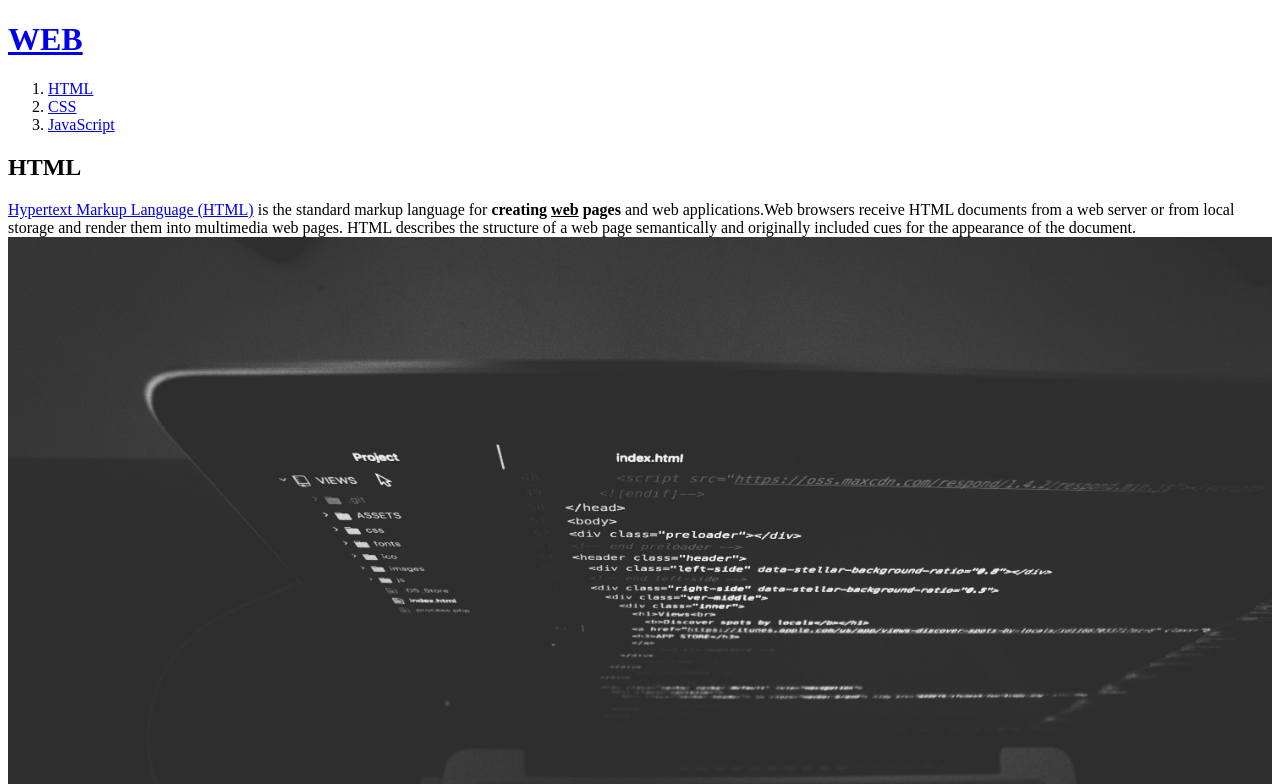
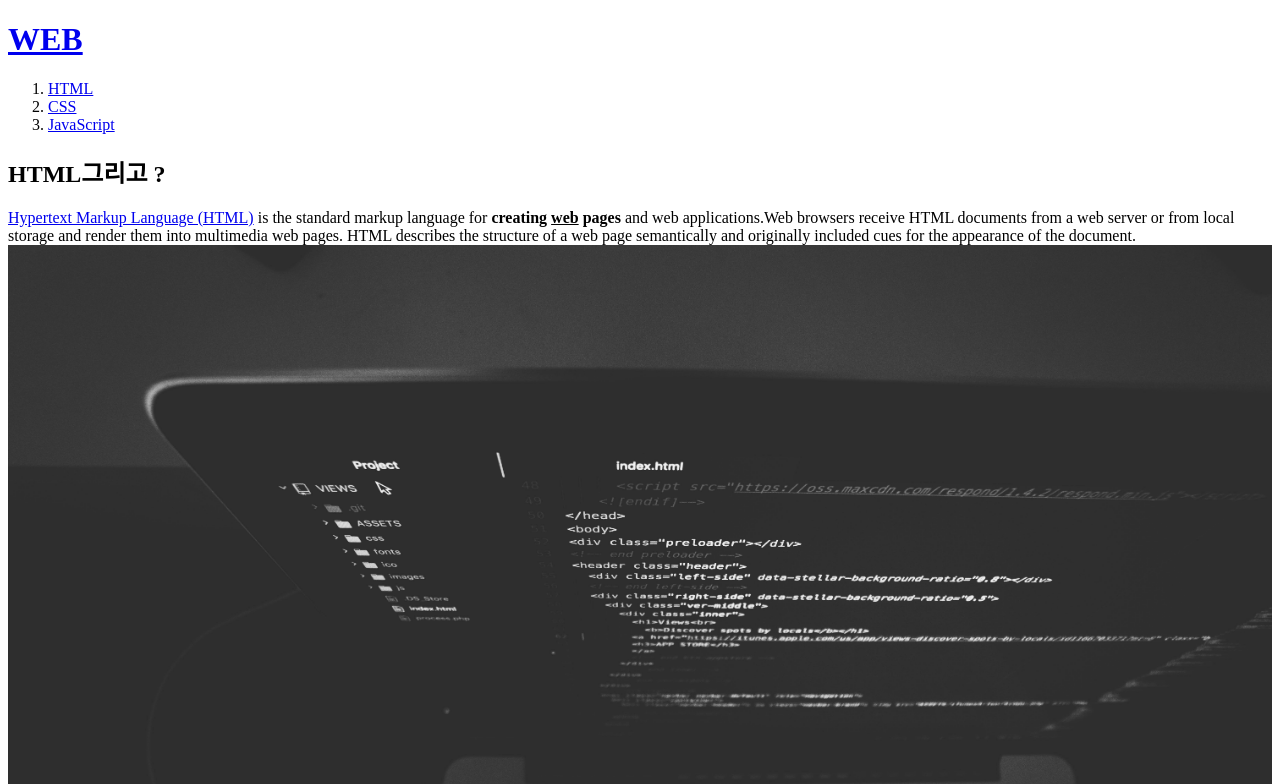
Before and after one commit to tmdwo5811/nodejsPractice, a website: page expressTest/public/1.html in a window 1280 px wide. Shown: the top 784 px of the page. Drawn offline with Linux system fonts and the light colour scheme; files whose address does not match are found by name.

Commit message:
1일 1커밋

```diff
--- a/expressTest/public/1.html
+++ b/expressTest/public/1.html
@@ -11,7 +11,7 @@
     <li><a href="2.html">CSS</a></li>
     <li><a href="3.html">JavaScript</a></li>
   </ol>
-  <h2>HTML</h2>
+  <h2>HTML그리고 ?</h2>
   <p><a href="https://www.w3.org/TR/html5/" target="_blank" title="html5 speicification">Hypertext Markup Language (HTML)</a> is the standard markup language for <strong>creating <u>web</u> pages</strong> and web applications.Web browsers receive HTML documents from a web server or from local storage and render them into multimedia web pages. HTML describes the structure of a web page semantically and originally included cues for the appearance of the document.
   <img src="coding.jpg" width="100%">
   </p><p style="margin-top:45px;">HTML elements are the building blocks of HTML pages. With HTML constructs, images and other objects, such as interactive forms, may be embedded into the rendered page. It provides a means to create structured documents by denoting structural semantics for text such as headings, paragraphs, lists, links, quotes and other items. HTML elements are delineated by tags, written using angle brackets.
```
